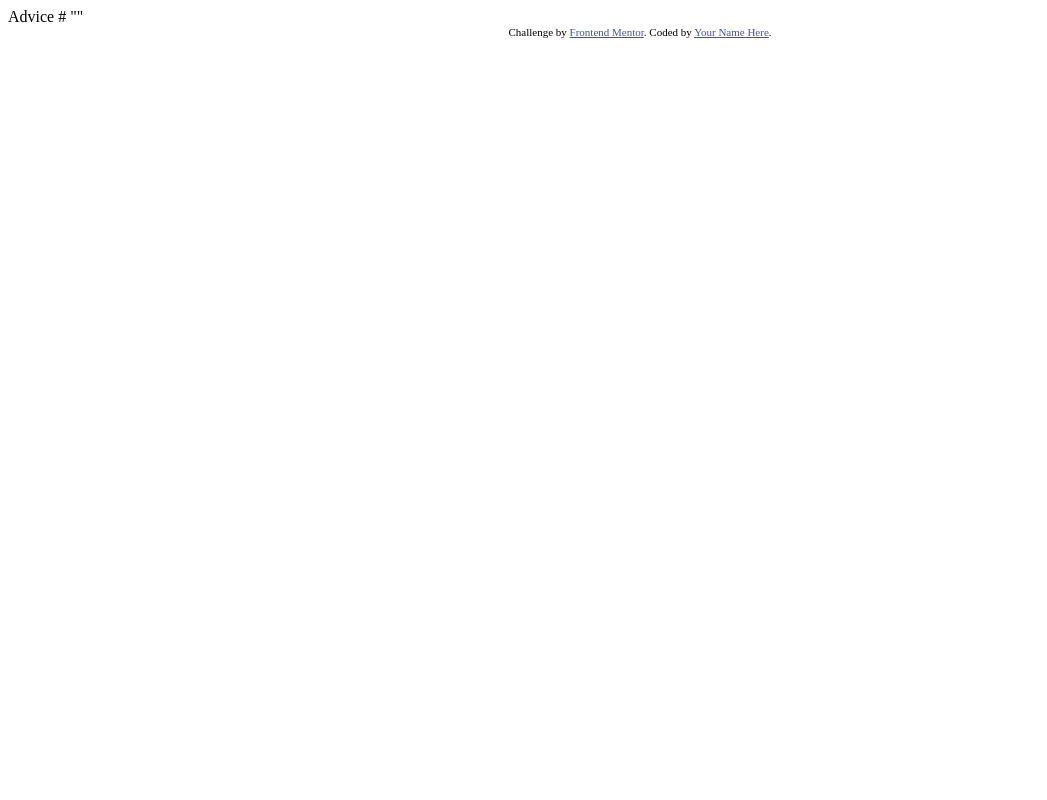
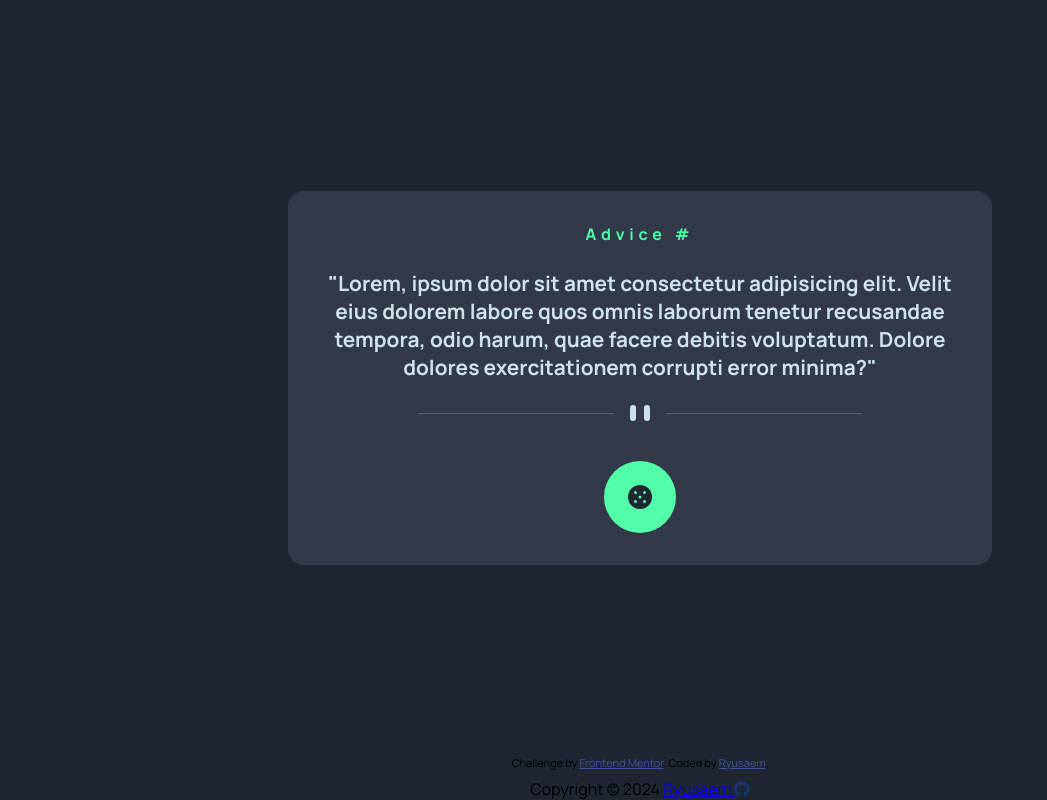
Before and after one commit to Ryusaem/api-advice-generator-app, a plain HTML site: page index.html in a window 1280 px wide. Shown: the whole page, without its empty margins (0-1047 px from the left). Drawn offline with Linux system fonts and the light colour scheme.

Commit message:
Begin to create the structures of the websites

```diff
--- /dev/null
+++ b/css/style.css
@@ -0,0 +1,90 @@
+:root {
+  --color-base-primary-cyan: hsl(193, 38%, 86%); /* Light Cyan */
+  --color-base-primary-green: hsl(150, 100%, 66%); /* Neon Green */
+  --color-neutral-blue: hsl(217, 19%, 38%); /* Grayish Blue */
+  --color-neutral-dark-gray-blue: hsl(217, 19%, 24%); /* Dark Grayish Blue */
+  --color-neutral-dark-blue: hsl(218, 23%, 16%); /* Very Dark Blue */
+  --font-size-quote: 1.75rem; /* 28px */
+  --space: 1.5rem;
+}
+
+/* --- GLOBAL RESET --- */
+* {
+  box-sizing: border-box;
+  margin: 0;
+  padding: 0;
+}
+
+h4 {
+  color: var(--color-base-primary-green);
+  letter-spacing: 0.3rem;
+}
+
+p.quote {
+  color: var(--color-base-primary-cyan);
+  font-size: 1.3rem;
+}
+
+h4,
+p.quote {
+  margin-bottom: var(--space);
+  text-align: center;
+  font-weight: bold;
+}
+
+body {
+  font-family: "Manrope", sans-serif;
+  height: 100vh;
+  display: flex;
+  flex-direction: column;
+  justify-content: center;
+  align-items: center;
+  background-color: var(--color-neutral-dark-blue);
+}
+
+/* --- MAIN --- */
+
+.container {
+  background-color: var(--color-neutral-dark-gray-blue);
+  display: flex;
+  flex-direction: column;
+  align-items: center;
+  justify-content: center;
+  max-width: 55vw;
+  margin-top: auto;
+  border-radius: 1rem;
+  padding: 2rem;
+}
+
+main {
+  display: flex;
+  flex-direction: column;
+  justify-content: center;
+  align-items: center;
+}
+
+main img.pattern-divider {
+  margin-bottom: 2.5rem;
+}
+
+main img.dice-icon {
+  background-color: var(--color-base-primary-green);
+  padding: 24px;
+  border-radius: 130px;
+}
+/* --- FOOTER --- */
+
+.footer {
+  margin-top: auto;
+  text-align: center;
+}
+
+.attribution {
+  font-size: 11px;
+  text-align: center;
+  margin-bottom: 0.5rem;
+}
+
+.attribution a {
+  color: hsl(228, 45%, 44%);
+}
--- a/index.html
+++ b/index.html
@@ -1,28 +1,68 @@
 <!DOCTYPE html>
 <html lang="en">
+
 <head>
   <meta charset="UTF-8">
-  <meta name="viewport" content="width=device-width, initial-scale=1.0"> <!-- displays site properly based on user's device -->
+  <meta name="viewport" content="width=device-width, initial-scale=1.0">
+  <!-- displays site properly based on user's device -->
 
   <link rel="icon" type="image/png" sizes="32x32" href="./images/favicon-32x32.png">
 
-  <title>Frontend Mentor | Advice generator app</title>
+  <link rel="preconnect" href="https://fonts.googleapis.com">
+  <link rel="preconnect" href="https://fonts.gstatic.com" crossorigin>
+  <link href="https://fonts.googleapis.com/css2?family=Manrope:wght@200..800&display=swap" rel="stylesheet">
 
-  <!-- Feel free to remove these styles or customise in your own stylesheet 👍 -->
-  <style>
-    .attribution { font-size: 11px; text-align: center; }
-    .attribution a { color: hsl(228, 45%, 44%); }
+  <link rel="stylesheet" href="css/style.css">
+  <script src="js/script.js" defer></script>
+
+  <!-- Github Signature -->
+  <script src="https://kit.fontawesome.com/00de0829d0.js" crossorigin="anonymous"></script>
+
+  <title>Advice generator app | Frontend Mentor</title>
+
   </style>
 </head>
+
 <body>
 
-  Advice #<!-- Advice ID goes here -->
+  <div class="container">
+    <header>
+      <h4>
+        Advice #<span id="advice-id"></span>
+      </h4>
+    </header>
 
-  "<!-- Advice text goes here -->"
+    <main>
+      <p class="quote">"Lorem, ipsum dolor sit amet consectetur adipisicing elit. Velit eius dolorem labore quos omnis
+        laborum tenetur
+        recusandae tempora, odio harum, quae facere debitis voluptatum. Dolore dolores exercitationem corrupti error
+        minima?"</p>
 
-  <div class="attribution">
-    Challenge by <a href="https://www.frontendmentor.io?ref=challenge" target="_blank">Frontend Mentor</a>.
-    Coded by <a href="#">Your Name Here</a>.
+      <img src="images/pattern-divider-desktop.svg" alt="pattern-divider" class="pattern-divider">
+
+      <img src="images/icon-dice.svg" alt="dice-icon" class="dice-icon">
+
+    </main>
+
   </div>
+
+  <footer class="footer">
+    <div class="attribution">
+      Challenge by <a href="https://www.frontendmentor.io?ref=challenge" target="_blank">Frontend Mentor</a>.
+      Coded by <a href="https://github.com/Ryusaem">Ryusaem</a>.
+    </div>
+    <p>
+      Copyright ©
+      <script>
+        document.write(new Date().getFullYear())
+      </script>
+      <a href="https://github.com/Ryusaem" target="_blank">
+        Ryusaem
+        <i class="fa-brands fa-github fa-beat-fade" style="color: #0552d6;"></i>
+      </a>
+    </p>
+  </footer>
+
 </body>
+
 </html>
```
Also changed, not shown: js/script.js (added), 2 other files.
